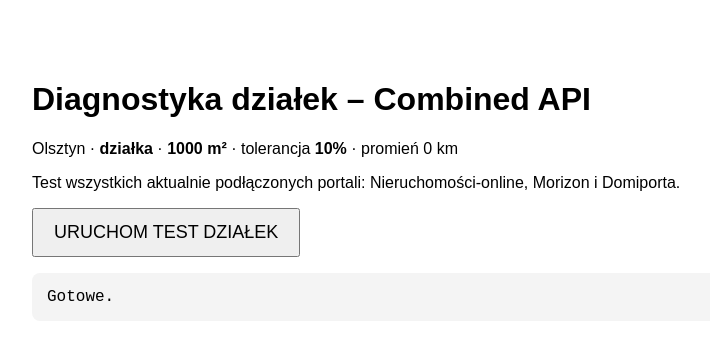
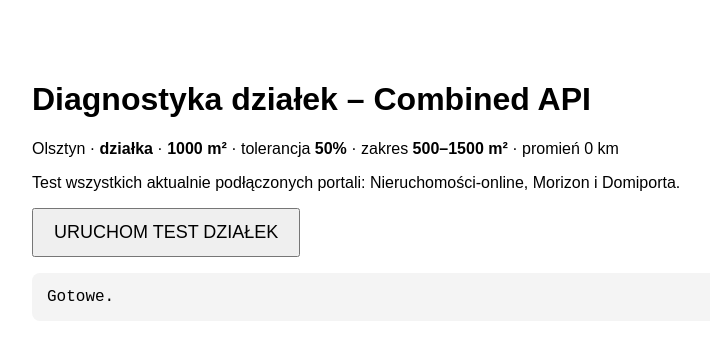
Before and after one commit to denem1984/Analizator-cen-ofertowych, a website: page diagnostic-plots.html in a window 1280 px wide. Shown: the whole page, without its empty margins (108-818 px from the left). Drawn offline with Linux system fonts and the light colour scheme.

Commit message:
Ustaw tolerancję testu działek na 50 procent

```diff
--- a/diagnostic-plots.html
+++ b/diagnostic-plots.html
@@ -1 +1 @@
-<!doctype html><meta charset="utf-8"><title>Diagnostyka działek – Combined API</title><style>body{font:16px Arial;max-width:1000px;margin:40px auto;padding:20px}button{font-size:18px;padding:12px 20px}pre{white-space:pre-wrap;background:#f4f4f4;padding:15px;border-radius:8px}</style><h1>Diagnostyka działek – Combined API</h1><p>Olsztyn · <b>działka</b> · <b>1000 m²</b> · tolerancja <b>10%</b> · promień 0 km</p><p>Test wszystkich aktualnie podłączonych portali: Nieruchomości-online, Morizon i Domiporta.</p><button onclick="run()">URUCHOM TEST DZIAŁEK</button><pre id="out">Gotowe.</pre><script>async function run(){const o=document.getElementById('out');o.textContent='Uruchamiam test działek…';try{const r=await fetch('/api/live/combined?location=Olsztyn&area=1000&tolerance=10&radius=0&propertyType=dzialka',{cache:'no-store'});const t=await r.text();o.textContent='HTTP '+r.status+'\n\n'+t}catch(e){o.textContent='BŁĄD: '+e.message}}</script>
+<!doctype html><meta charset="utf-8"><title>Diagnostyka działek – Combined API</title><style>body{font:16px Arial;max-width:1000px;margin:40px auto;padding:20px}button{font-size:18px;padding:12px 20px}pre{white-space:pre-wrap;background:#f4f4f4;padding:15px;border-radius:8px}</style><h1>Diagnostyka działek – Combined API</h1><p>Olsztyn · <b>działka</b> · <b>1000 m²</b> · tolerancja <b>50%</b> · zakres <b>500–1500 m²</b> · promień 0 km</p><p>Test wszystkich aktualnie podłączonych portali: Nieruchomości-online, Morizon i Domiporta.</p><button onclick="run()">URUCHOM TEST DZIAŁEK</button><pre id="out">Gotowe.</pre><script>async function run(){const o=document.getElementById('out');o.textContent='Uruchamiam test działek…';try{const r=await fetch('/api/live/combined?location=Olsztyn&area=1000&tolerance=50&radius=0&propertyType=dzialka',{cache:'no-store'});const t=await r.text();o.textContent='HTTP '+r.status+'\n\n'+t}catch(e){o.textContent='BŁĄD: '+e.message}}</script>
```
